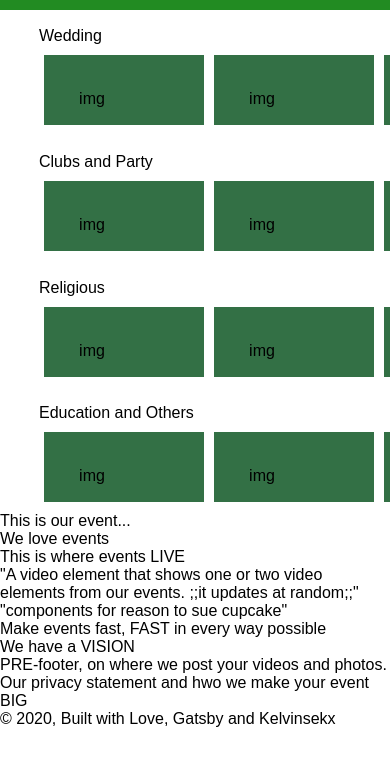
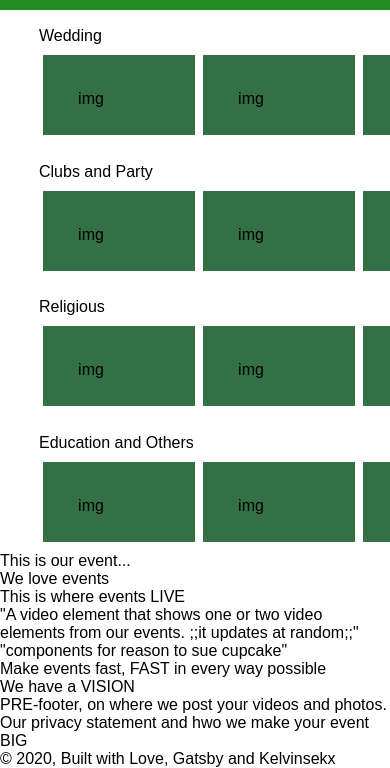
Before and after one commit to kelvinsekx/cupcake, a Gatsby site: page / in a window 390 px wide. Shown: the part 141-909 px from the top of the page. Before the commit the page ends 869 px from the top, so only its background shows below. Built offline with nearby package versions, Linux system fonts and the light colour scheme; Gatsby itself is replaced by a stand-in of ours; what auth0-js would draw is missing.

Commit message:
div mending

```diff
--- a/src/components/layout.css
+++ b/src/components/layout.css
@@ -12,11 +12,6 @@ body {
   margin: 0%;
   padding:0%;
   box-sizing: border-box;
-}
-@media only screen and (max-width: 480px) {
-  html {
-    font-size: 100%;
-  }
 }
 
 .gatsbyLink{
@@ -55,7 +50,17 @@ body {
   content: " ";
   width: 10rem;
   height: 2rem;
-  margin: 10px 5px;
+  margin: 10px 4px;
   padding: 10%;
   flex: 0 0 auto;
 }
+
+@media only screen and (max-width: 480px) {
+  html {
+    font-size: 100%;
+  }
+  .containerVert div{
+    width: 9.5rem;
+    height: 5rem;
+  }
+}
```
